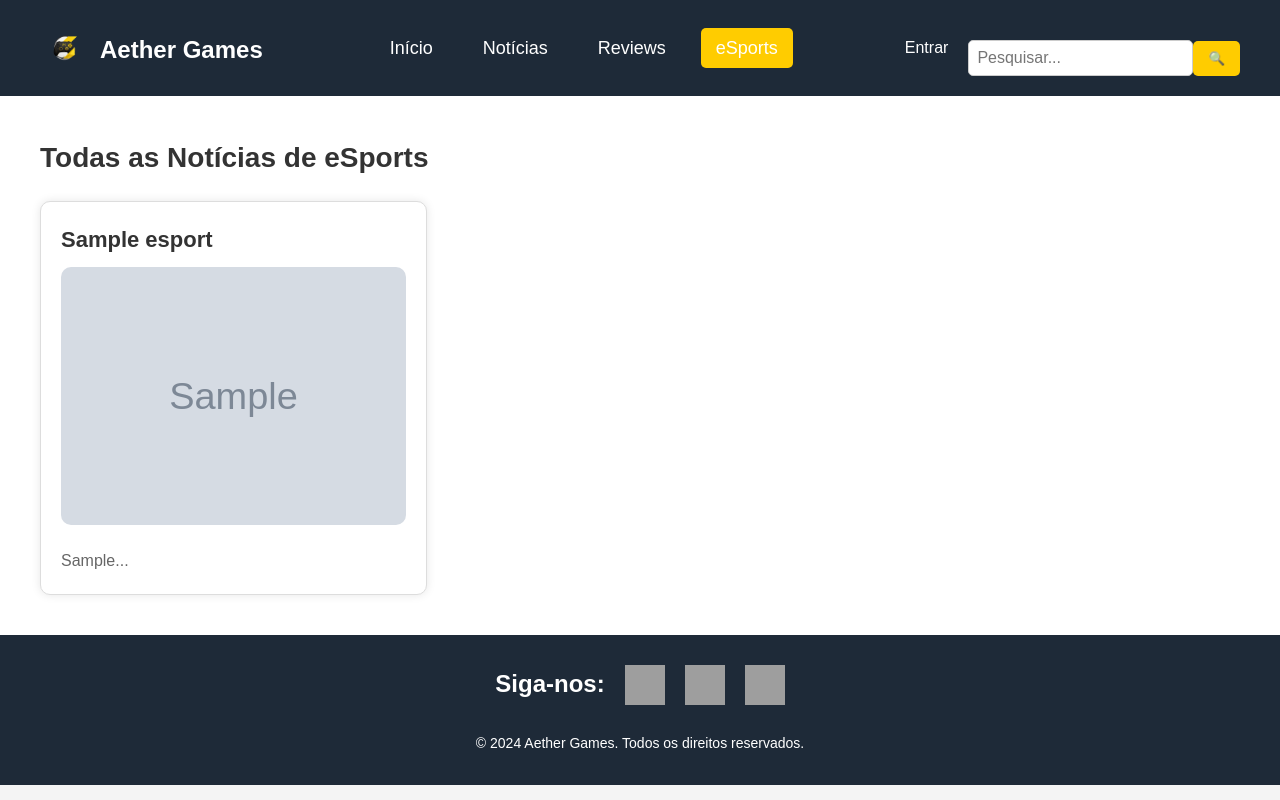
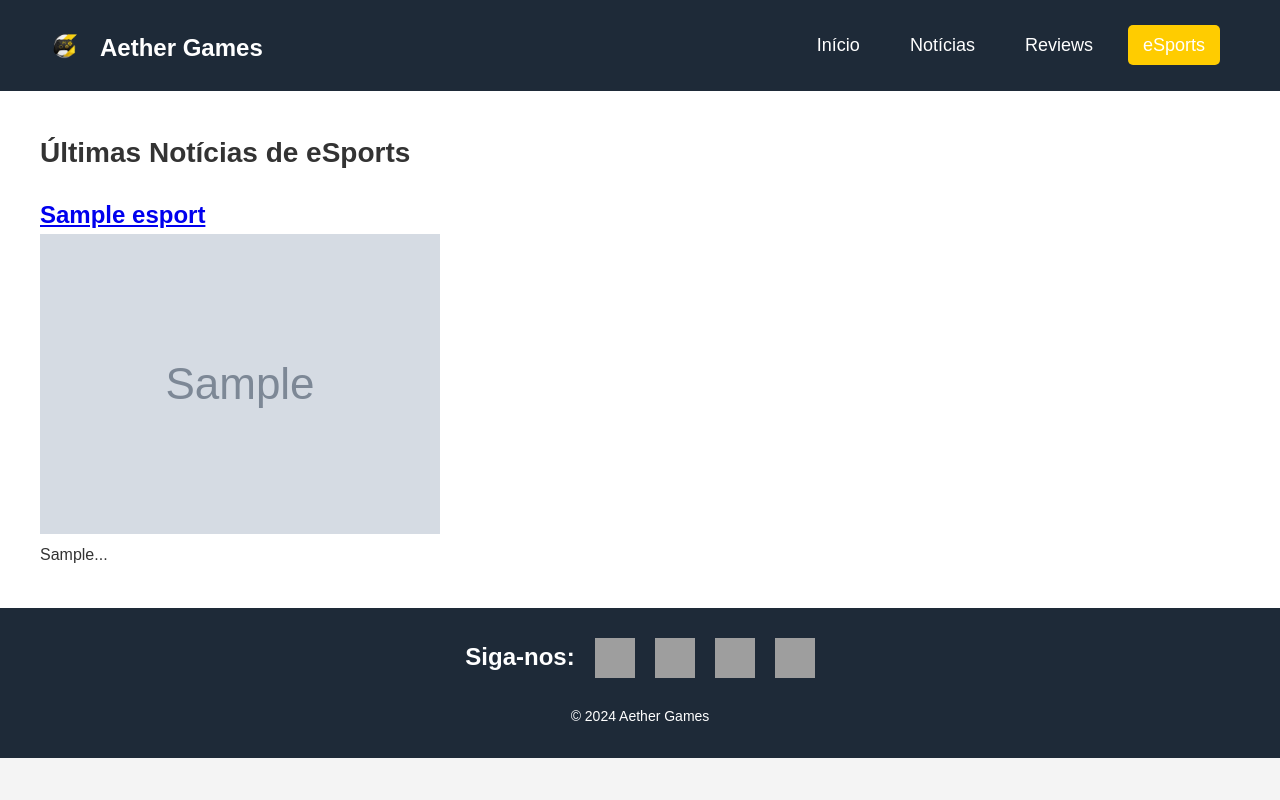
Before and after one commit to Kayo-Elias/Aether_Games-php, a PHP site: page /esports.php in a window 1280 px wide. Run offline with PHP 8.4, Linux system fonts and the light colour scheme; tables that the repository leaves empty or names only in its code hold one stand-in row (values such as "Sample post"); grey boxes marked "Sample" are stand-in pictures; grey boxes are pictures that could not be loaded.

Commit message:
Update esports.php

```diff
--- a/esports.php
+++ b/esports.php
@@ -19,7 +19,6 @@ $resultado = $conexao->query($sql);
     <link rel="stylesheet" href="css/style.css">
 </head>
 <body>
-
     <!-- Cabeçalho -->
     <header>
         <div class="header-left">
@@ -28,7 +27,6 @@ $resultado = $conexao->query($sql);
                 <h1><a href="index.php">Aether Games</a></h1>
             </div>
         </div>
-
         <div class="header-center">
             <nav class="main-nav">
                 <ul>
@@ -39,39 +37,25 @@ $resultado = $conexao->query($sql);
                 </ul>
             </nav>
         </div>
-
-        <div class="header-right">
-            <!-- Verifica se o usuário está logado -->
-            <?php if (isset($_SESSION['nome'])): ?>
-                <p>Bem-vindo, <?php echo htmlspecialchars($_SESSION['nome']); ?>!</p>
-                <a href="logout.php">Sair</a>  <!-- Link para sair -->
-            <?php else: ?>
-                <a href="login.php">Entrar</a>
-            <?php endif; ?>
-            <!-- Barra de Pesquisa -->
-            <form action="pesquisar.php" method="GET" class="pesquisa-form">
-                <input type="text" name="query" placeholder="Pesquisar..." required>
-                <button type="submit">🔍</button>
-            </form>
-        </div>
     </header>
 
     <!-- Conteúdo Principal -->
     <main>
-        <h1>Todas as Notícias de eSports</h1>
+        <h1>Últimas Notícias de eSports</h1>
         <div class="noticias-lista">
             <?php
             if ($resultado->num_rows > 0):
-                while ($esport = $resultado->fetch_assoc()):
+                while ($noticia = $resultado->fetch_assoc()):
             ?>
-                <article class="noticia">
-                    <a href="esport_completo.php?id=<?php echo $esport['id']; ?>" class="noticia-link">
-                        <h2><?php echo htmlspecialchars($esport['titulo']); ?></h2>
-                        <?php if (!empty($esport['imagem'])): ?>
-                            <img src="<?php echo htmlspecialchars($esport['imagem']); ?>" alt="Imagem do esport" class="noticia-img">
+                <article>
+                    <!-- Link correto para acessar notícias de eSports -->
+                    <a href="noticia_completa.php?tipo=esports&id=<?php echo $noticia['id']; ?>" class="noticia-link">
+                        <h2><?php echo htmlspecialchars($noticia['titulo']); ?></h2>
+                        <?php if (!empty($noticia['imagem'])): ?>
+                            <img src="<?php echo htmlspecialchars($noticia['imagem']); ?>" alt="Imagem da notícia" class="noticia-img">
                         <?php endif; ?>
                     </a>
-                    <p><?php echo nl2br(htmlspecialchars(substr($esport['conteudo'], 0, 150))); ?>...</p>
+                    <p><?php echo nl2br(htmlspecialchars(substr($noticia['conteudo'], 0, 150))); ?>...</p>
                 </article>
             <?php
                 endwhile;
@@ -81,7 +65,6 @@ $resultado = $conexao->query($sql);
             <?php endif; ?>
         </div>
     </main>
-
     <!-- Rodapé -->
     <footer>
         <div class="redes-sociais-container">
@@ -93,11 +76,17 @@ $resultado = $conexao->query($sql);
                 <img src="https://th.bing.com/th/id/R.2bad70f2d08429a28dfbebd4c237924b?rik=vgEdhJ%2f%2biiEnQQ&riu=http%3a%2f%2fpngimg.com%2fuploads%2ffacebook_logos%2ffacebook_logos_PNG19748.png&ehk=0ZiZ04ZZ6mSJ5oyPxBh1gy4FSYhegWTWyDpCiI73sbw%3d&risl=&pid=ImgRaw&r=0" alt="Facebook" class="rede-social-icon">
             </a>
             <a href="https://www.instagram.com/aethergames1?igsh=dGRhN3k4NWltNzV5" target="_blank">
-                <img src="https://th.bing.com/th/id/R.735dda68880a385ce8cc5be4f3c5fcd6?rik=qSxRw2lCZYy9Mw&riu=http%3a%2f%2fpngimg.com%2fuploads%2finstagram%2finstagram_PNG11.png&ehk=QVCbfwnpl7EKbmPCFhMfdmhsW9%2bpgPns6hctSP9TYQk%3d&risl=&pid=ImgRaw&r=0" alt="Instagram" class="rede-social-icon">
+                <img src="https://th.bing.com/th/id/R.735dda68880a385ce8cc5be4f3c5fcd6?rik=qSxRw2lCZYy9Mw&riu=http%3a%2f%2fpngimg.com%2fuploads%2finstagram%2finstagram_PNG11.png&ehk=QVCbfkCKi8pJLF08bRkS%2fLeMqLTnJQf402WRaIdN6jE%3d&risl=&pid=ImgRaw&r=0" alt="Instagram" class="rede-social-icon">
+            </a>
+            <a href="https://www.youtube.com/channel/UCZD3jFO-zq_RkJHTnBVOSIg" target="_blank">
+                <img src="https://logodownload.org/wp-content/uploads/2014/10/youtube-logo-5-2.png" alt="YouTube" class="rede-social-icon">
             </a>
         </div>
-        <p>&copy; 2024 Aether Games. Todos os direitos reservados.</p>
+        <p>&copy; 2024 Aether Games</p>
     </footer>
 
 </body>
 </html>
+
+</body>
+</html>
```
